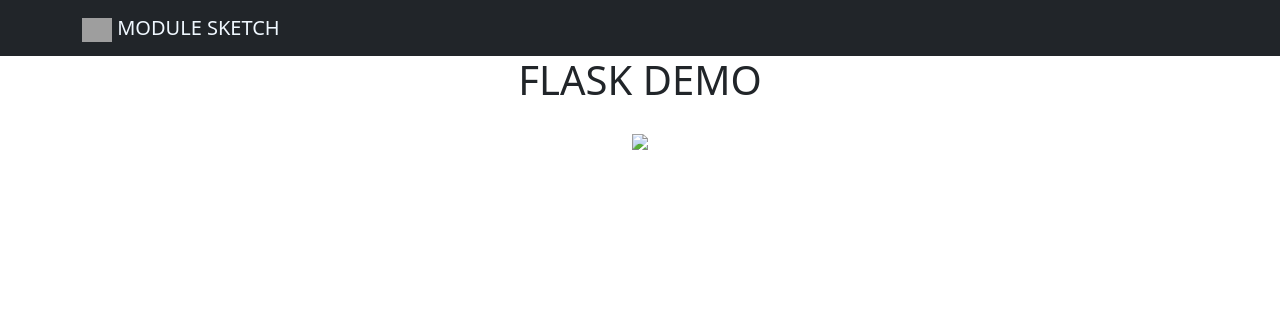
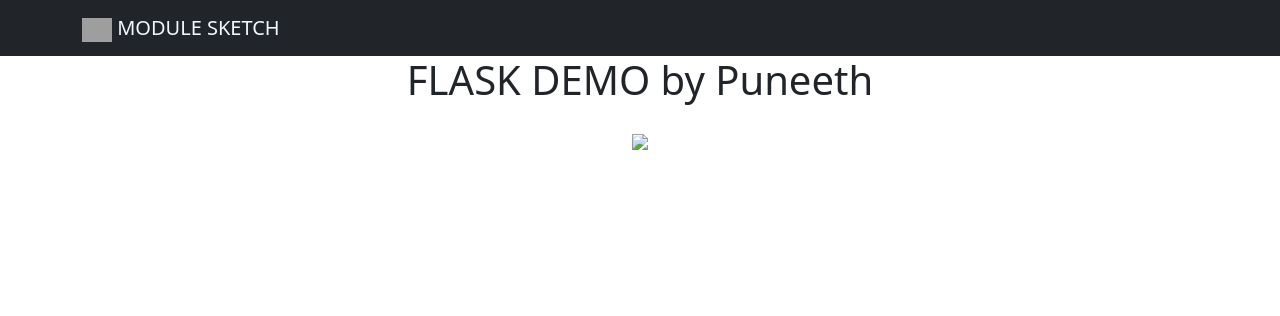
Before and after one commit to Xlcr-02/AI-Facial-Recognition-Web-Python-Flask-Project, a Python web app: template templates/index.html in a window 1280 px wide. Shown: the top 316 px of the page. Run offline with Jinja, Linux system fonts and the light colour scheme; the template is opened without the code that fills it, so the values that code supplies are empty; grey boxes are pictures that could not be loaded.

Commit message:
Update index.html

```diff
--- a/templates/index.html
+++ b/templates/index.html
@@ -1,6 +1,6 @@
 {% extends 'base.html'%}{% block content %}
 
-<h1 style="text-align: center;">FLASK DEMO</h1>
+<h1 style="text-align: center;">FLASK DEMO by Puneeth</h1>
 <div style="justify-content: center; display: flex; margin-top: 30px;"><img src="{{ url_for('video') }}"></div>
 
 
```
